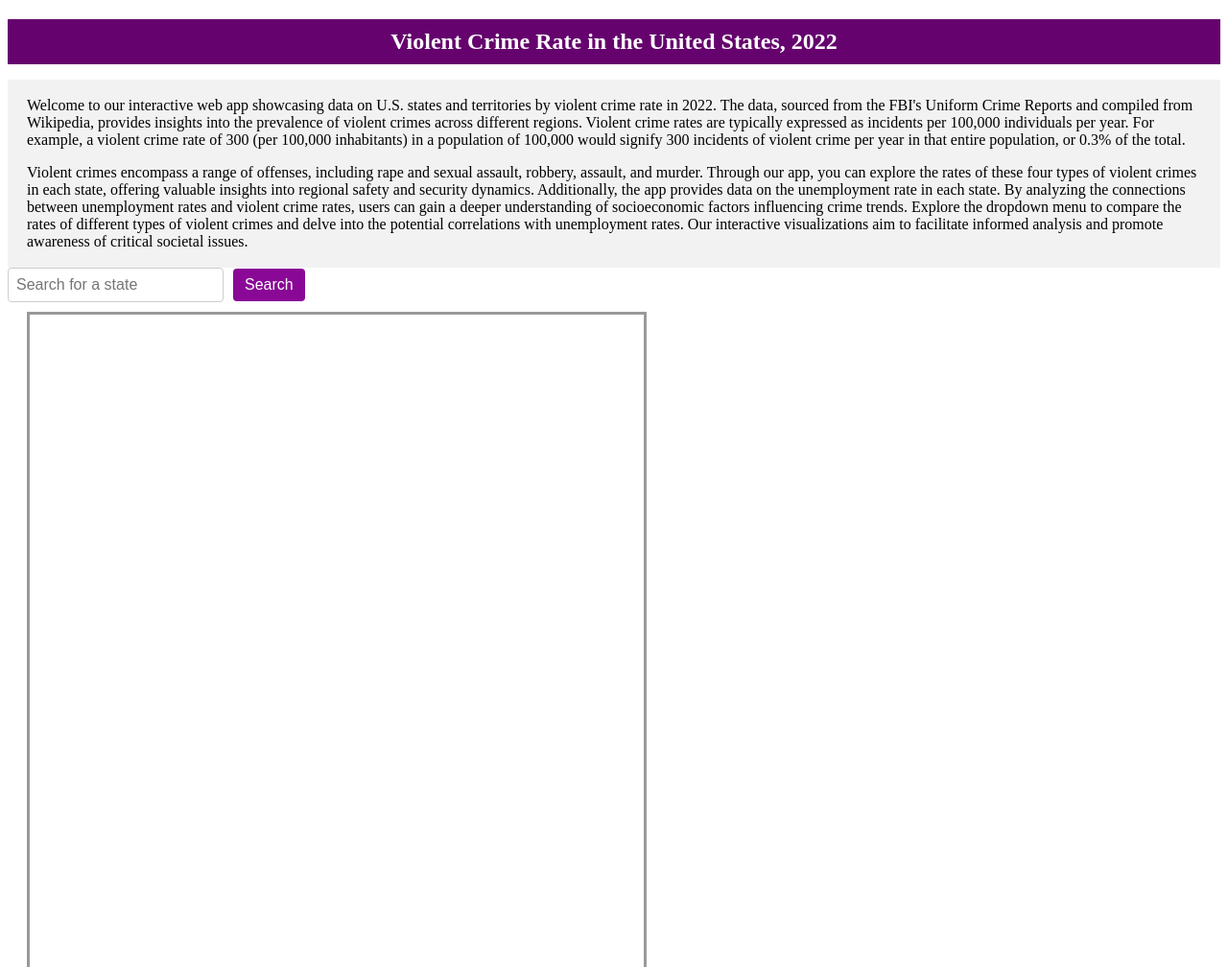
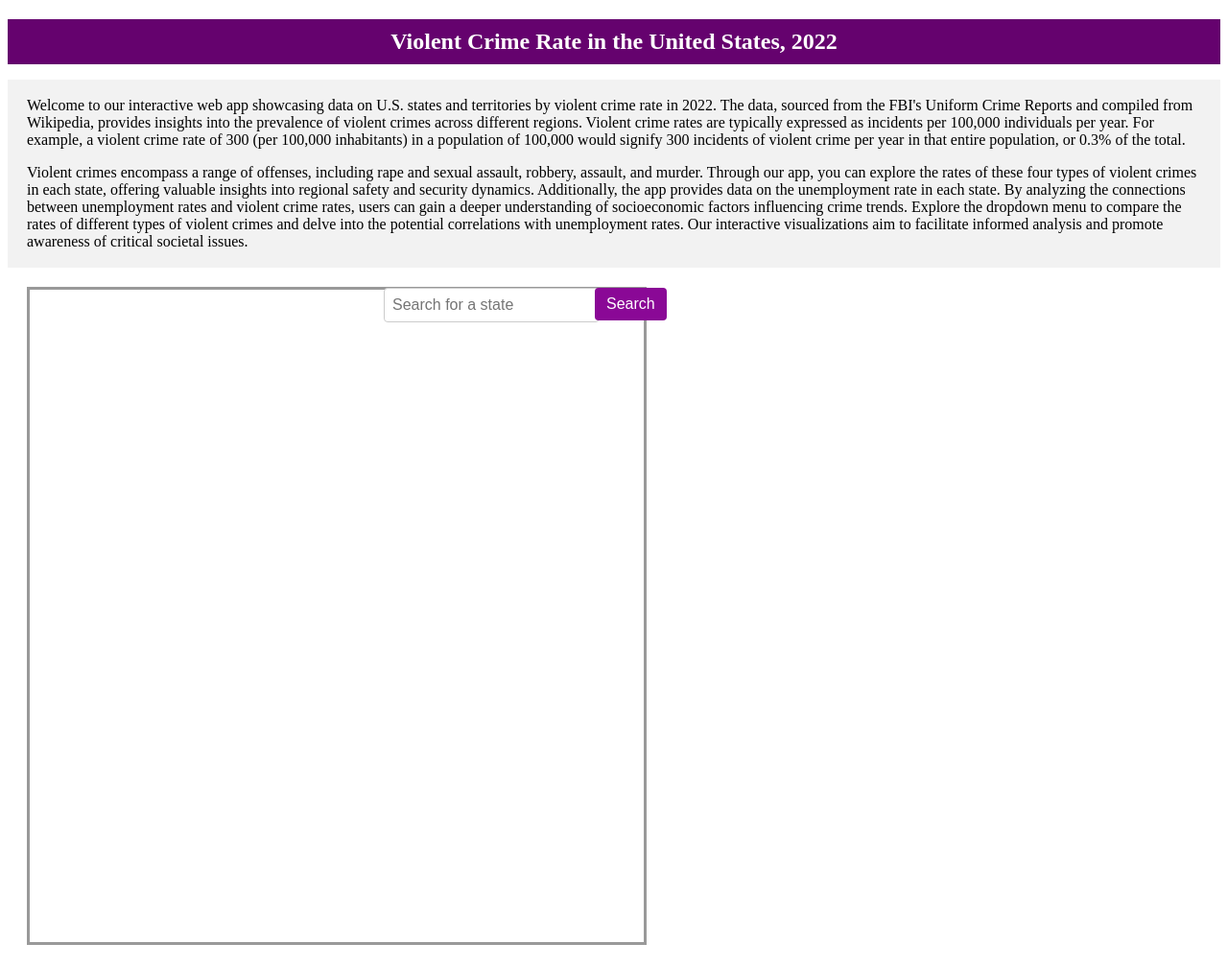
Before and after one commit to xiaoguaishou0202yy/unit-3, a plain HTML site: page index.html in a window 1280 px wide. Shown: the top 1008 px of the page at 96% size. Drawn offline with Linux system fonts and the light colour scheme; no server answers.

Commit message:
Final D3 Lab

```diff
--- a/css/style.css
+++ b/css/style.css
@@ -30,12 +30,12 @@
 
 .map {
     border: medium solid #999;
-    margin: 10px 0 0 20px;
+    margin: 20px 0 0 20px;
 }
 
 .chart {
     background-color: rgba(128,128,128,.2);
-    margin: 10px 20px 0 0;
+    margin: 20px 20px 0 0;
 }
 
 
@@ -115,15 +115,20 @@ option {
 }
 
 #stateSearch {
+    position: absolute;
+    top: 300px;
+    left: 400px;
     margin-right: 10px; /* Add some spacing between the input and button */
     padding: 8px;
     border: 1px solid #ccc;
     border-radius: 4px;
     font-size: 16px;
-  }
+}
 
 #searchButton {
-    position: relative;
+    position: absolute;
+    top: 300px;
+    left: 620px;
     padding: 8px 12px;
     border: none;
     border-radius: 4px;
--- a/js/main.js
+++ b/js/main.js
@@ -21,6 +21,8 @@ var yScale = d3.scaleLinear()
 
 //begin script when window loads
 window.onload = setMap();
+
+
 
 //Example 1.3 line 4...set up choropleth map
 function setMap(){
@@ -281,8 +283,8 @@ function makeColorScale(data){
 function setChart(csvData, colorScale){
 
     // Positioning variables
-    var chartRight = 20,
-        chartTop = 230;
+    var chartRight = 10,
+        chartTop = 260;
 
     //create a second svg element to hold the bar chart
     var chart = d3.select("body")
```
